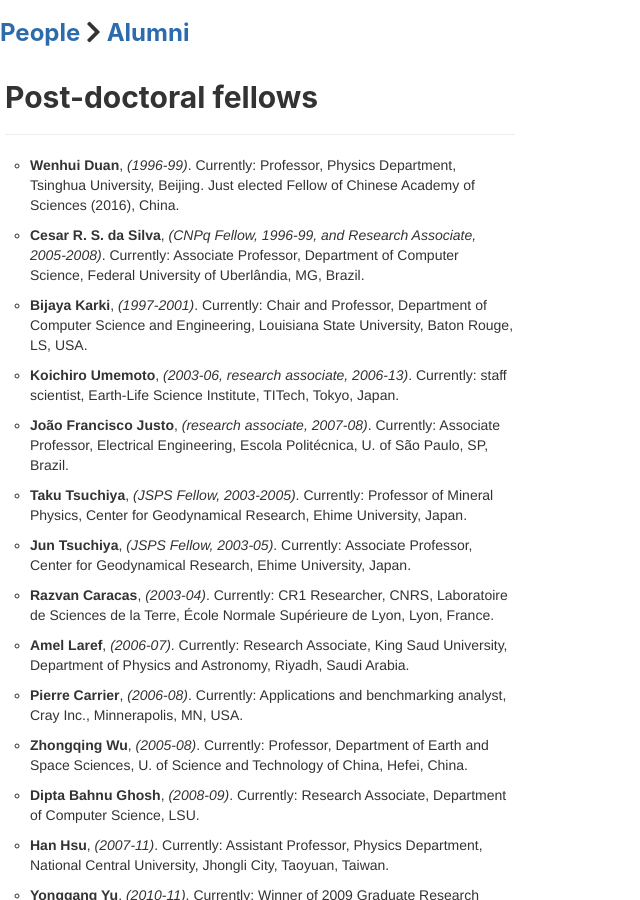
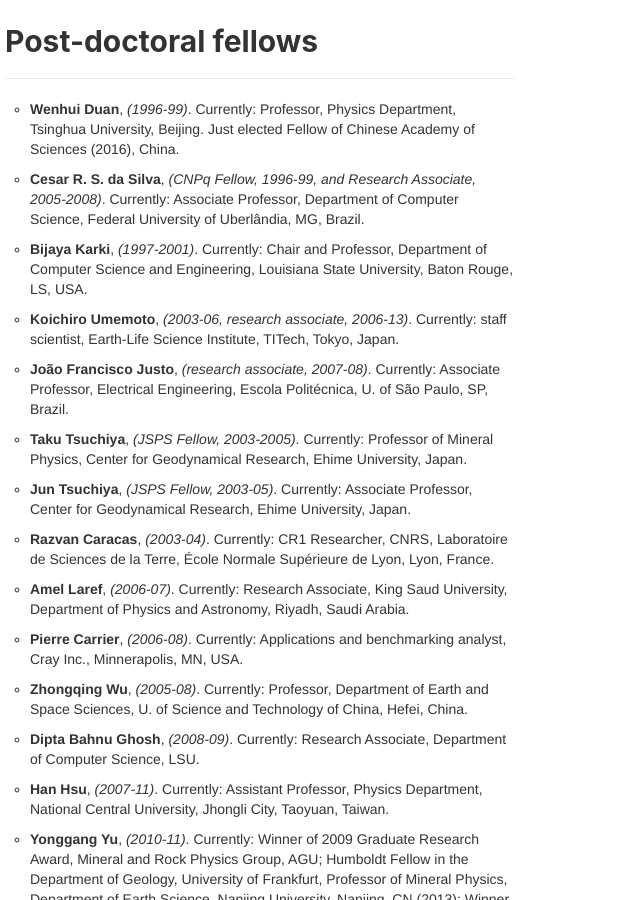
Before and after one commit to mineralcloud/mineralcloud.github.io, a Jekyll site: the page built from people/vlab_alumni.html, in a window 1280 px wide and 900 px high. Shown: the whole window, without its empty margins (0-640 px from the left). Built offline with Jekyll 4.4.1, drawn with Linux system fonts in a browser that asks for light colours.

```diff
--- a/people/vlab_alumni.html
+++ b/people/vlab_alumni.html
@@ -7,7 +7,7 @@
 
         <div class="post-container">
 
-            <h3><a href="http://mineralscloud.com/people">People</a> <i class="fas fa-chevron-right"></i> <a href="http://mineralscloud.com/people/alumni">Alumni</a></h3>
+            <!-- <h3><a href="http://mineralscloud.com/people">People</a> <i class="fas fa-chevron-right"></i> <a href="http://mineralscloud.com/people/alumni">Alumni</a></h3> -->
             <div class="people-case ">
                 <ul class="people-alumni">
                     {% for item in site.data.alumni %}
```
